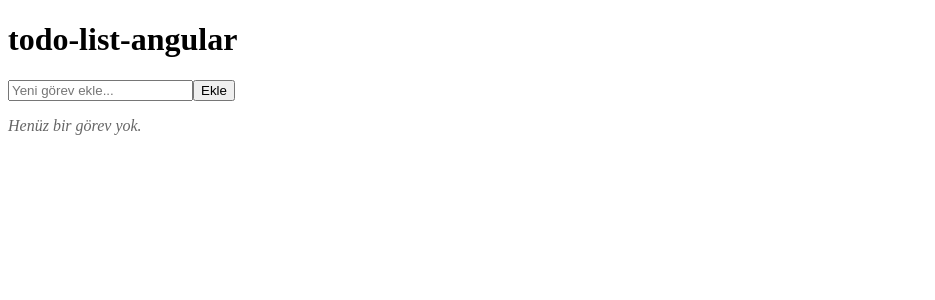
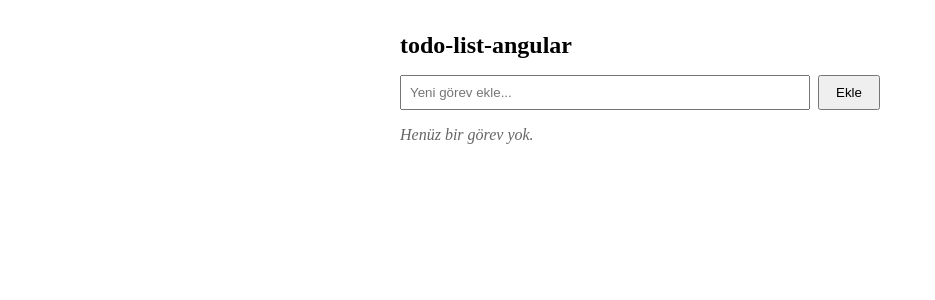
Before and after one commit to nesesrp/todo-list-angular, an Angular app: page / in a window 1280 px wide. Shown: the top 300 px of the page, without its empty margins (0-935 px from the left). Built offline with nearby package versions, Linux system fonts and the light colour scheme.

Commit message:
style(app, todo-form): add layout styling for app shell and todo form

```diff
--- a/src/app/app.component.css
+++ b/src/app/app.component.css
@@ -0,0 +1,10 @@
+.app {
+  max-width: 480px;
+  margin: 2rem auto;
+  padding: 0 1rem;
+}
+
+h1 {
+  font-size: 1.5rem;
+  margin-bottom: 1rem;
+}
--- a/src/app/features/todo/todo-form/todo-form.component.css
+++ b/src/app/features/todo/todo-form/todo-form.component.css
@@ -0,0 +1,14 @@
+.todo-form {
+  display: flex;
+  gap: 0.5rem;
+  margin-bottom: 1rem;
+}
+
+.todo-form input {
+  flex: 1;
+  padding: 0.5rem;
+}
+
+.todo-form button {
+  padding: 0.5rem 1rem;
+}
```
